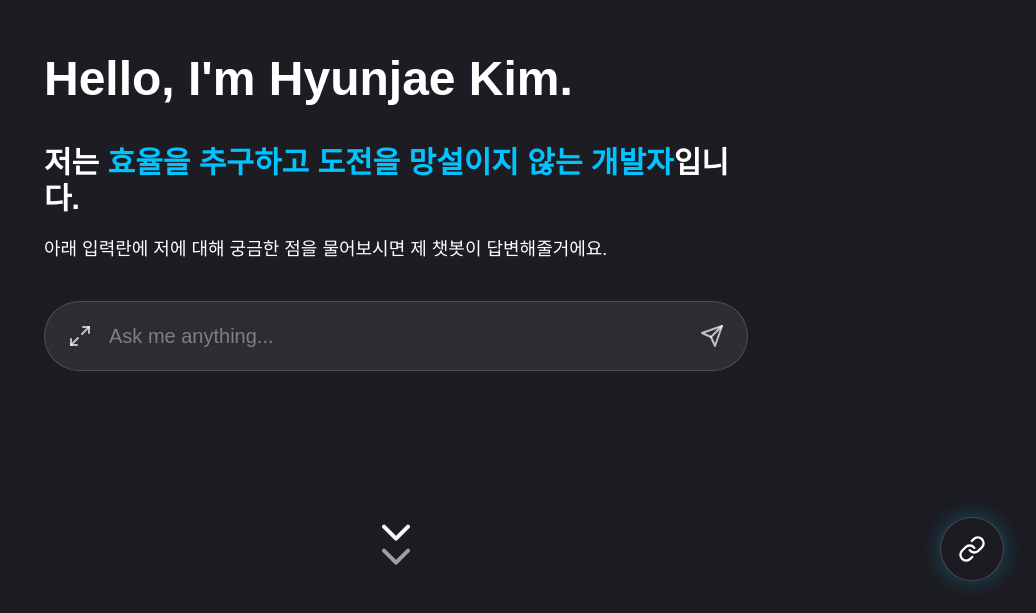
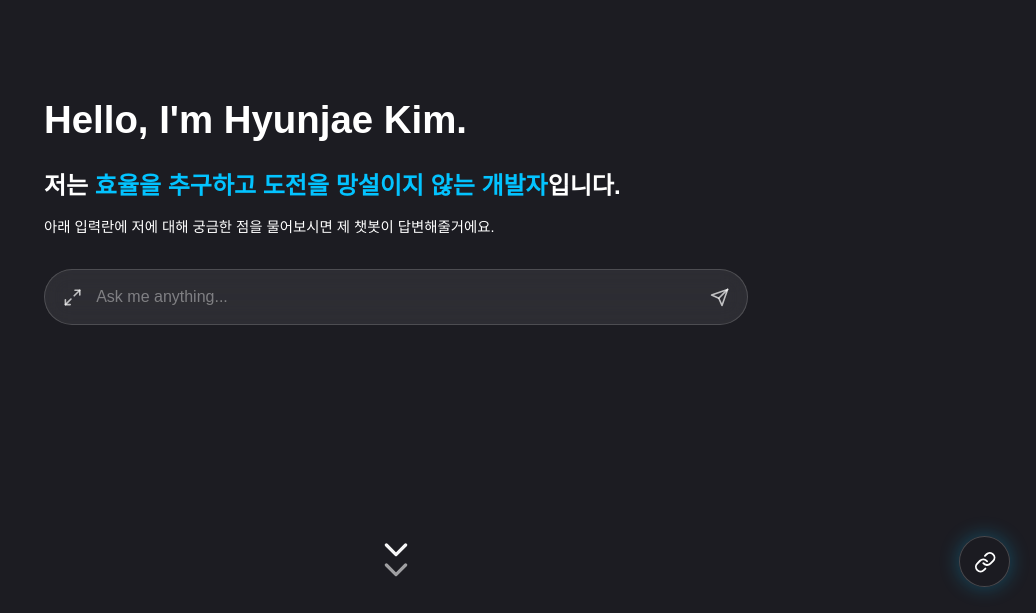
Before and after one commit to HyunZai/hyunzai.com, a Next.js app: page / in a window 1280 px wide. Shown: the part 187-800 px from the top of the page, without its empty margins (244-1280 px from the left). Built offline with nearby package versions, Linux system fonts and the light colour scheme; a web font is replaced by a local one.

Commit message:
style: UI scale modified

```diff
--- a/src/app/globals.css
+++ b/src/app/globals.css
@@ -29,6 +29,7 @@ body {
 
 html {
   scroll-behavior: smooth;
+  font-size: 80%;
 }
 
 body {
```
